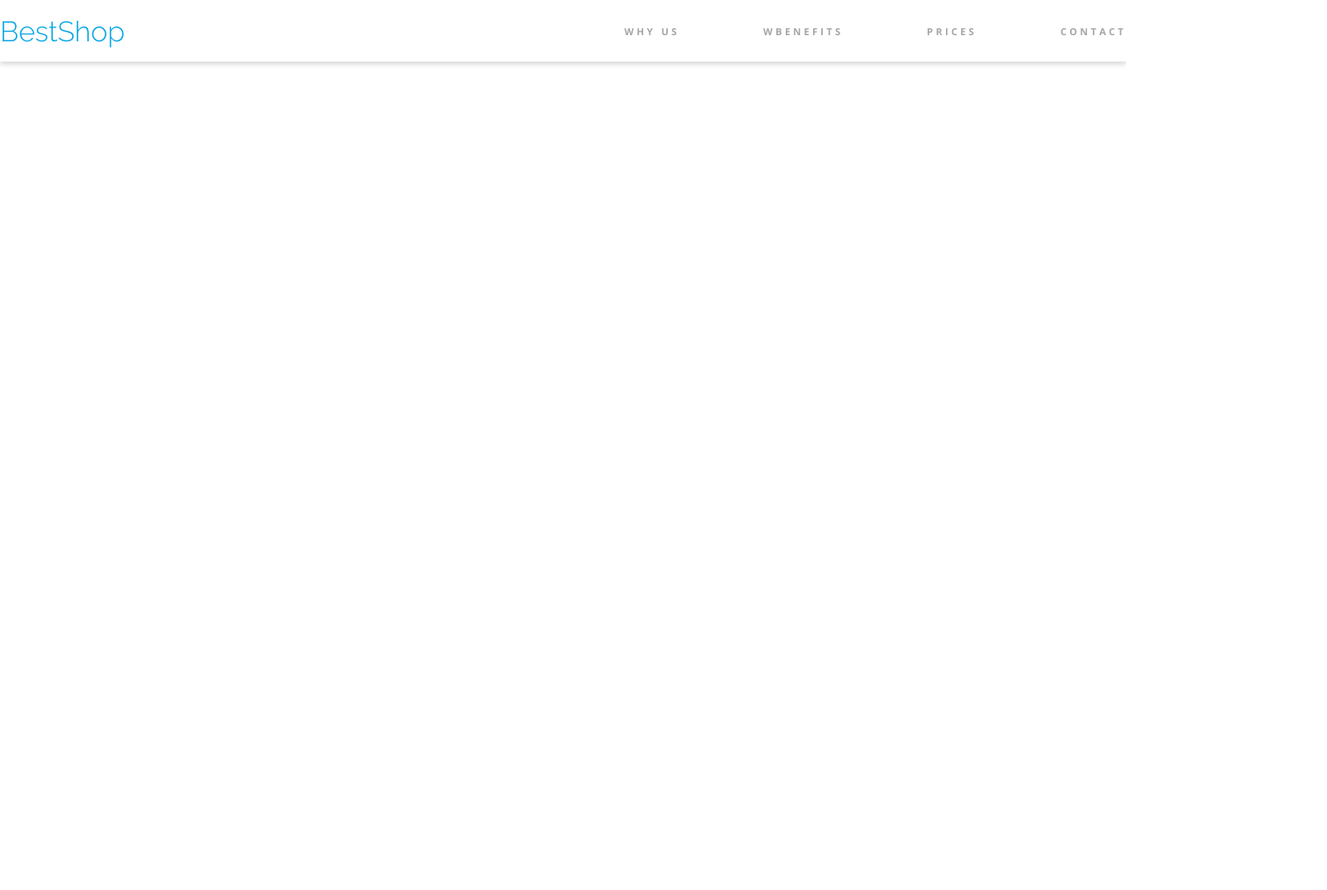
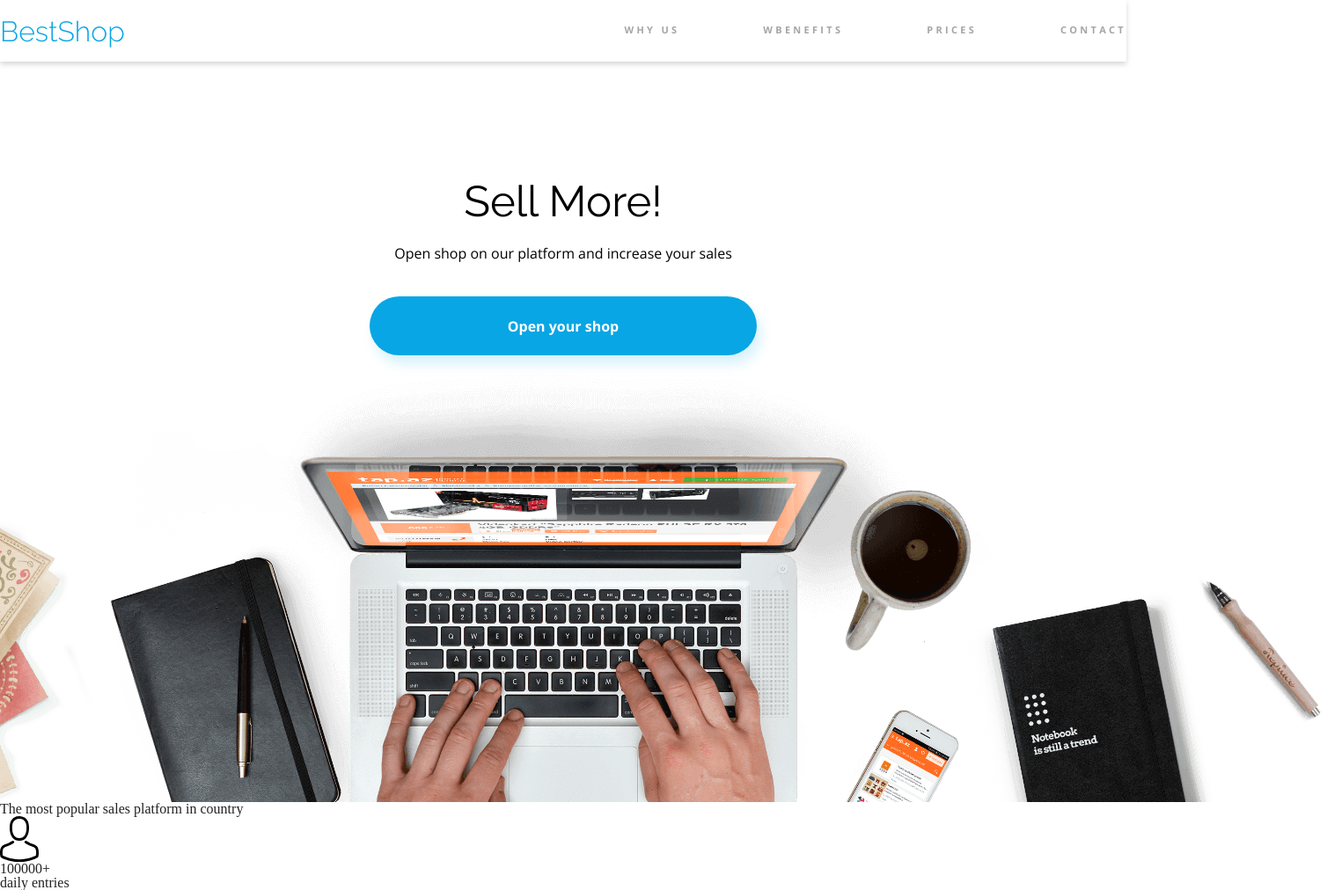
Before and after one commit to Kindziolek/BestShop, a plain HTML site: page index.html in a window 1280 px wide. Shown: the whole page at 88% size, 1508 px wide, since content can reach past the window. Before the commit the page ends 800 px from the top, so only its background shows below. Drawn offline with nearby package versions, Linux system fonts and the light colour scheme.

Commit message:
Section Wellcome

```diff
--- a/Styles/style.css
+++ b/Styles/style.css
@@ -1,5 +1,4 @@
-
-* {
+z * {
     box-sizing: border-box;
 }
 
@@ -8,7 +7,7 @@
     --primary-color-one-clear: #07ACE6;
     --primary-color-two: #FB3B64;
     --primary-color-two-clear: #FB3B64;
-    --primary-color-three:#55DFB4;
+    --primary-color-three: #55DFB4;
     --size-statistics-number: 20px;
     --size-headliner-text: 36px;
     --size-content-text: 16px;
@@ -59,8 +58,11 @@
     color: #A5A5A5;
     margin-left: 95px;
     text-decoration: none;
-    height: 70px;
-    align-items: center
+    height: 66px;
+    align-items: center;
+    border-bottom-color: #FFFFFF ;
+    border-bottom-style: solid;
+    border-bottom-width: 4px;
 }
 
 .nav_link:hover {
@@ -71,5 +73,68 @@
     border-bottom-color: rgb(8, 166, 228);
     border-bottom-style: solid;
     border-bottom-width: 4px;
-    height: 70px;
+    height: 66px;
 }
+
+
+.background_wellcome {
+    position: absolute;
+    background-position: bottom;
+    bottom: 0;
+
+}
+
+.section_wellcome {
+    height: 842px;
+    display: flex;
+    flex-direction: column;
+    align-items: center;
+    position: relative;
+}
+
+.headline_wellcome{
+    text-align: center;
+    font-stretch: normal;
+    font-size: 49px;
+    line-height: 57px;
+    font-family: Raleway;
+    letter-spacing: 0px;
+    color: #000000;
+    margin-top: 130px;
+}
+
+.text_wellcome {
+    text-align: center;
+    font-size: 16px;
+    line-height: 22px;
+    font-family: "Open Sans";
+    letter-spacing: 0px;
+    color: #000000;
+    margin-top: 20px;
+    margin-bottom: 20px;
+}
+
+.button_wellcome {
+    background-origin: padding-box;
+    background-clip: padding-box;
+    background-color: rgb(8, 166, 228);
+    box-shadow: 5px 10px 14px #07ACE629;
+    border-radius: 40px;
+    width: 440px;
+    height: 67px;
+    border: none;
+    margin-top: 18px;
+    position: relative;
+
+}
+
+.button_wellcome_text {
+    text-decoration: none;
+    text-align: center;
+    font-weight: bold;
+    font-size: 16px;
+    line-height: 22px;
+    font-family: "Open Sans";
+    letter-spacing: 0px;
+    color: #FFFFFF;
+}
--- a/index.html
+++ b/index.html
@@ -15,16 +15,33 @@
     <header class="header">
         <div class="container">
             <span class="logo_text">BestShop</span>
-            <ul class="nav_list">
+            <nav class="nav_list"><ul class="nav_list">
                 <li><a class="nav_link" href="">WHY US</a></li>
                 <li><a class="nav_link" href="">WBENEFITS</a></li>
                 <li><a class="nav_link" href="">PRICES</a></li>
                 <li><a class="nav_link" href="">CONTACT</a></li>
             </ul>
+            </nav>
         </div>
     </header>
 
+    <section class="section_wellcome">
+        <img class="background_wellcome" src="/BestShop/assets/Background.png" alt="Biurko na którym jest laptop, kawa, telefon, notatnik i karty do gry">
+        <h1 class="headline_wellcome">Sell More!</h1>
+        <p class="text_wellcome">Open shop on our platform and increase your sales</p>
+        <button class="button_wellcome"><a class="button_wellcome_text" href="">Open your shop</a></button>
+    </section>
 
-    </div>
+    <section class="section_statistics">
+        <h2 class="headline_statistics">The most popular sales platform in country</h2>
+        <div class="statistic">
+            <span class="circle"></span>
+            <img class="statistics_icon" src="/BestShop/assets/Person.svg" alt="Kontur człowieka">
+            <h3 class="statistic_number">100000+</h3>
+            <p class="text_statistics">daily entries</p>
+        </div>
+    </section>
+
+
 </body>
 </html>
```
